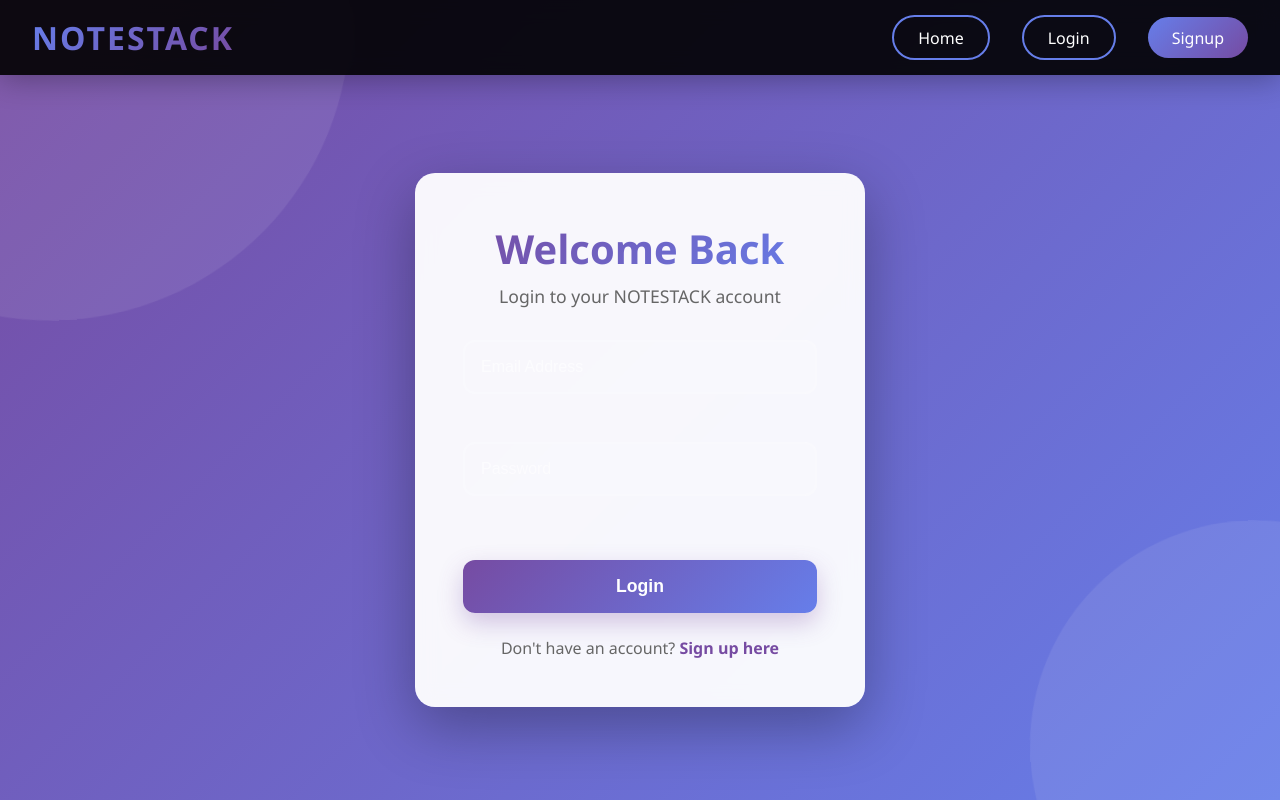
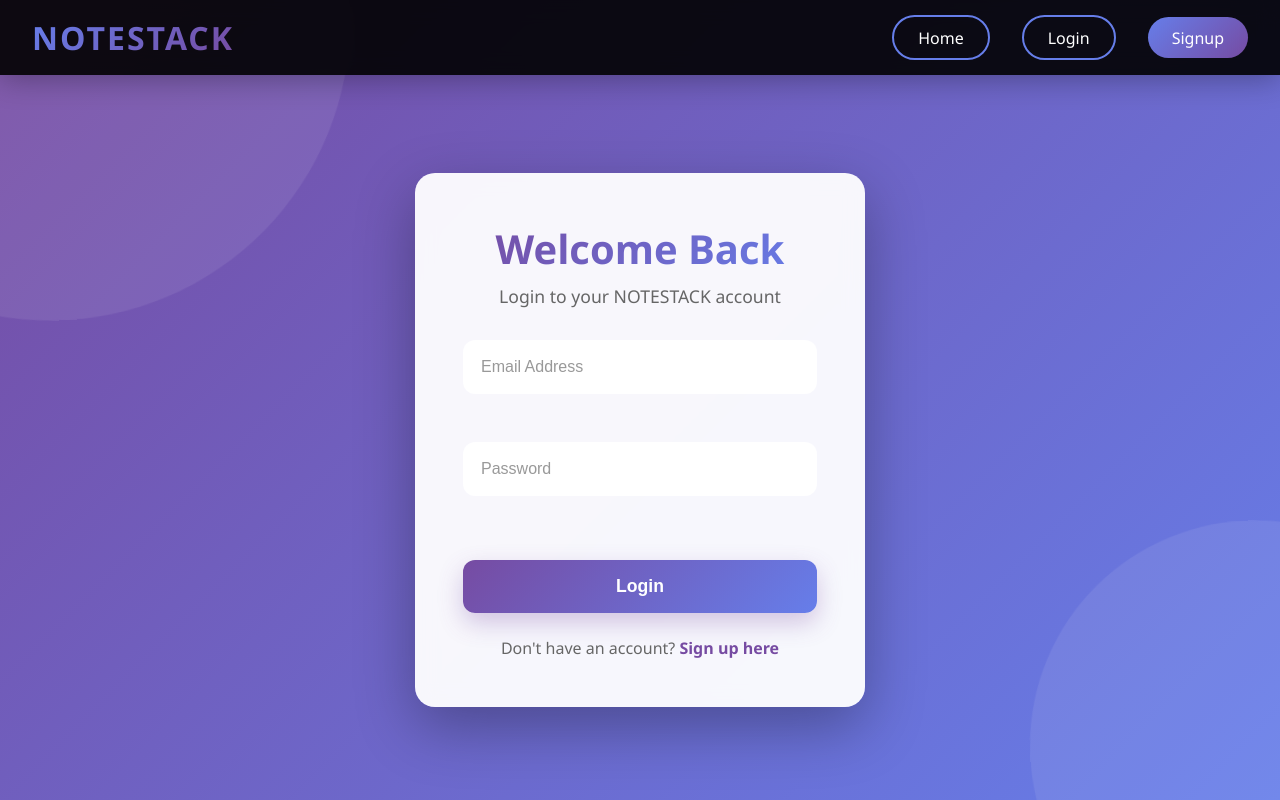
Before and after one commit to Aman530680/Note_stack, a React (Create React App) app in the folder client/: page /login in a window 1280 px wide. Built offline with nearby package versions, Linux system fonts and the light colour scheme; no server answers.

Commit message:
fix: input text visibility on login and signup

```diff
--- a/client/src/pages/LoginPage.css
+++ b/client/src/pages/LoginPage.css
@@ -102,13 +102,23 @@
   border-radius: 12px;
   font-size: 1rem;
   transition: all 0.3s ease;
-  background: #fff;
-  color: #333;
+  background: #ffffff !important;
+  color: #000000 !important;
   font-weight: 500;
+  -webkit-text-fill-color: #000000 !important;
 }
 
 .form-input::placeholder {
-  color: #999;
+  color: #999 !important;
+  -webkit-text-fill-color: #999 !important;
+}
+
+.form-input:-webkit-autofill,
+.form-input:-webkit-autofill:hover,
+.form-input:-webkit-autofill:focus {
+  -webkit-text-fill-color: #000000 !important;
+  -webkit-box-shadow: 0 0 0px 1000px #ffffff inset !important;
+  background-color: #ffffff !important;
 }
 
 .form-input:focus {
--- a/client/src/pages/SignupPage.css
+++ b/client/src/pages/SignupPage.css
@@ -102,13 +102,23 @@
   border-radius: 12px;
   font-size: 1rem;
   transition: all 0.3s ease;
-  background: #fff;
-  color: #333;
+  background: #ffffff !important;
+  color: #000000 !important;
   font-weight: 500;
+  -webkit-text-fill-color: #000000 !important;
 }
 
 .form-input::placeholder {
-  color: #999;
+  color: #999 !important;
+  -webkit-text-fill-color: #999 !important;
+}
+
+.form-input:-webkit-autofill,
+.form-input:-webkit-autofill:hover,
+.form-input:-webkit-autofill:focus {
+  -webkit-text-fill-color: #000000 !important;
+  -webkit-box-shadow: 0 0 0px 1000px #ffffff inset !important;
+  background-color: #ffffff !important;
 }
 
 .form-input:focus {
```
